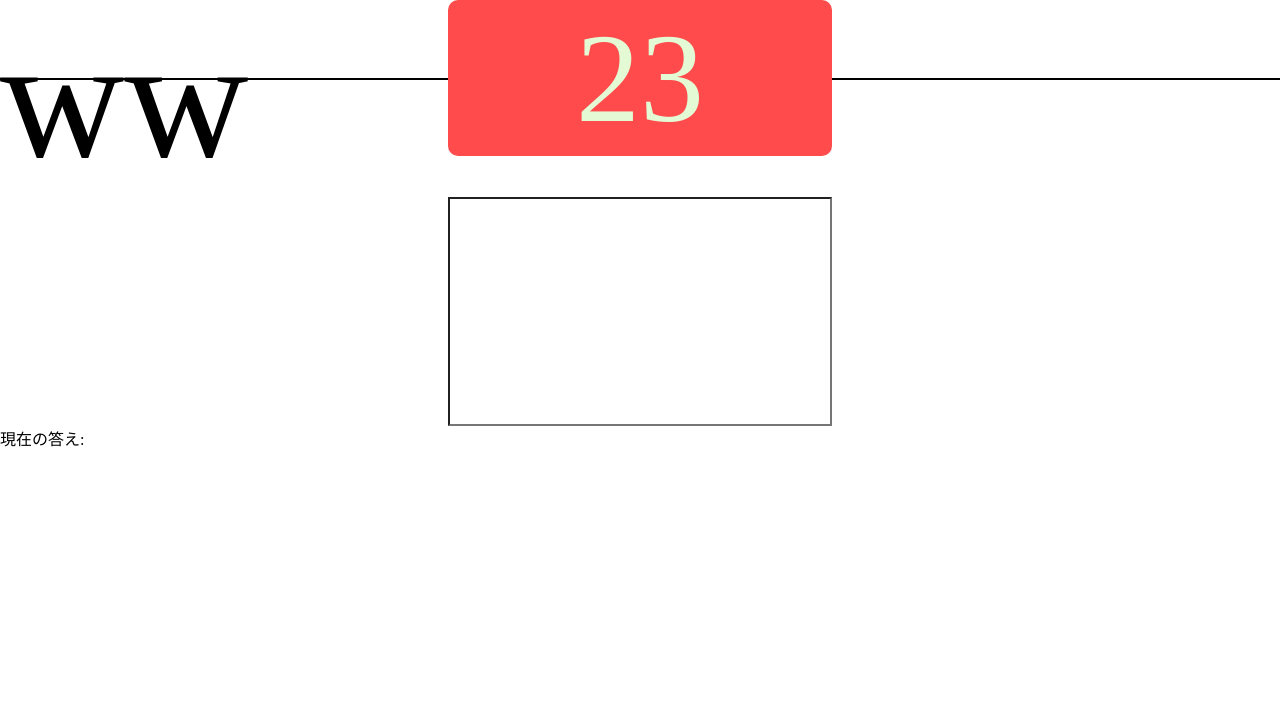
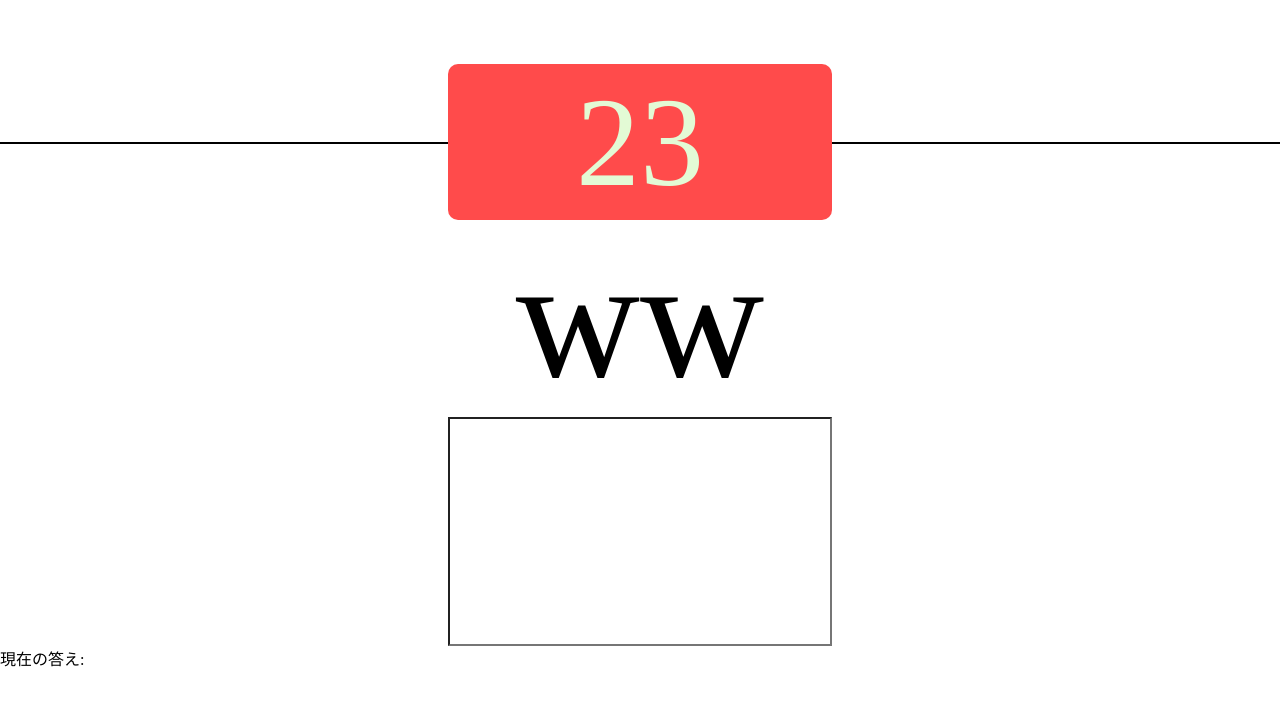
Before and after one commit to kusawokoshitemori/math_calculation_memory, a React app: page /game in a window 1280 px wide. Shown: the top 706 px of the page. Built offline with nearby package versions, Linux system fonts and the light colour scheme.

Commit message:
ゲーム画面ほぼ完成

```diff
--- a/src/components/math_formula.tsx
+++ b/src/components/math_formula.tsx
@@ -33,7 +33,7 @@ const Math_formula: React.FC<MathFormulaProps> = ({
   };
 
   return (
-    <div>
+    <div className="NewFormula_big_string_container">
       <p className="NewFormula_big_string">{NewFormula}</p>
       {/* 答えは非表示にする */}
     </div>
--- a/src/styles/component.css
+++ b/src/styles/component.css
@@ -37,6 +37,7 @@ button:hover {
   flex-direction: column;
   align-items: center;
   justify-content: center;
+  margin-bottom: 156px; /* 四角形に合わせる */
 }
 
 .Timer_back_line {
@@ -67,6 +68,11 @@ button:hover {
 }
 
 /* ここから式の画面 */
+.NewFormula_big_string_container {
+  display: flex;
+  align-items: center;
+  justify-content: center;
+}
 .NewFormula_big_string {
   padding: 0;
   margin: 0;
--- a/src/styles/style.css
+++ b/src/styles/style.css
@@ -46,3 +46,6 @@ body {
   justify-content: center;
   height: "100vh";
 }
+.time_input_wrapper {
+  margin-top: 5%;
+}
--- a/src/views/GameScene.tsx
+++ b/src/views/GameScene.tsx
@@ -60,10 +60,13 @@ const Game: React.FC = () => {
 
   return (
     <div className="answer_input_container">
-      <TimeLimitTimer
-        timeLeft={timeLeft}
-        onIncorrectAnswer={handleIncorrectAnswer}
-      />
+      <div className="time_input_wrapper">
+        <TimeLimitTimer
+          timeLeft={timeLeft}
+          onIncorrectAnswer={handleIncorrectAnswer}
+        />
+      </div>
+
       <Math_formula
         answer={answer}
         setAnswer={setAnswer}
```
